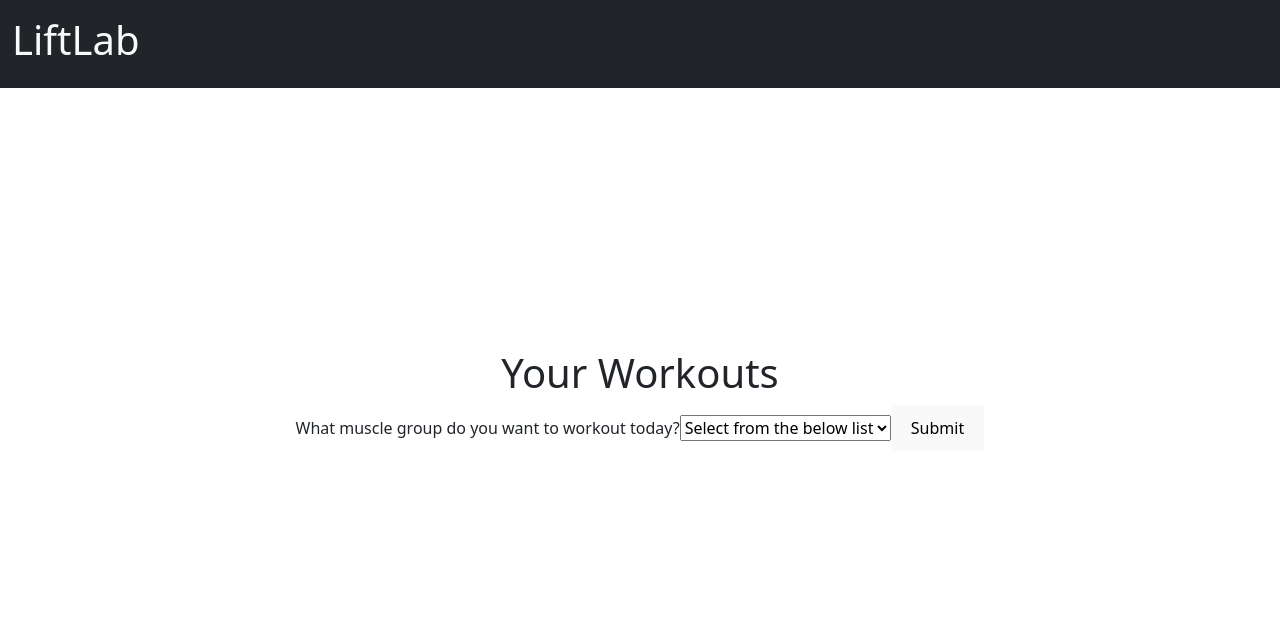
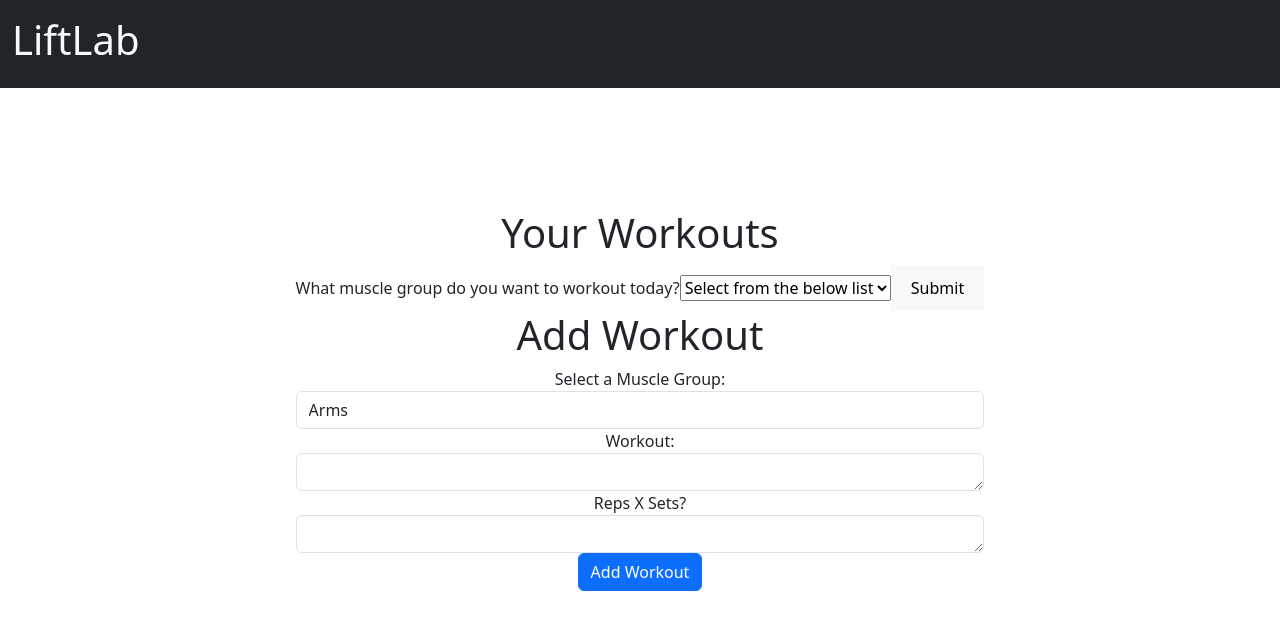
Before and after one commit to marielmetalios/liftlab, a React (Vite) app in the folder client/: page /FormPage in a window 1280 px wide. Shown: the top 630 px of the page. Built offline with nearby package versions, Linux system fonts and the light colour scheme.

Commit message:
form branch

```diff
--- a/client/src/components/form2.tsx
+++ b/client/src/components/form2.tsx
@@ -1,12 +1,25 @@
-import React from 'react';
+import React, {useState, FormEvent} from 'react';
 import 'bootstrap/dist/css/bootstrap.min.css';
 
+
 const Form2: React.FC = () => {
+
+  const [muscleGroup, setMuscleGroup] = useState('Arms');
+  const [equipment, setEquipment] = useState('');
+  const [repsSets, setRepsSets] = useState('');
+
+  const handleSubmit = (e: FormEvent) => {
+    e.preventDefault();
+    console.log('User submitted the form');
+    console.log('Muscle Group:', muscleGroup);
+    console.log('Equipment:', equipment);
+    console.log('Reps X Sets:', repsSets);
+  };
   return (
-    <form>
+    <form onSubmit={handleSubmit}>
       <div className="form-group">
         <label htmlFor="exampleFormControlSelect1">Select a Muscle Group:</label>
-        <select className="form-control" id="exampleFormControlSelect1">
+        <select className="form-control" id="exampleFormControlSelect1" value={muscleGroup} onChange={(e) => setMuscleGroup(e.target.value)}>
           <option>Arms</option>
           <option>Legs</option>
           <option>Chest</option>
@@ -15,12 +28,14 @@ const Form2: React.FC = () => {
         </select>
       </div>
       <div className="form-group">
-        <label htmlFor="equipmentTextarea">Equipment?</label>
+        <label htmlFor="equipmentTextarea">Workout:</label>
         <textarea
           className="form-control"
           id="equipmentTextarea"
           rows={1}
           required
+          value={equipment}
+          onChange={(e) => setEquipment(e.target.value)}
         ></textarea>
         <div className="invalid-tooltip">
           Please provide a value.
@@ -33,6 +48,8 @@ const Form2: React.FC = () => {
           id="repsSetsTextarea"
           rows={1}
           required
+          value={repsSets}
+          onChange={(e) => setRepsSets(e.target.value)}
         ></textarea>
         <div className="invalid-tooltip">
           Please provide a value.
--- a/client/src/pages/FormPage.tsx
+++ b/client/src/pages/FormPage.tsx
@@ -1,4 +1,5 @@
 import MuscleGroupForm from "../components/form1";
+import Form2 from "../components/form2";
 
 
 const FormPage = () => {
@@ -6,6 +7,8 @@ const FormPage = () => {
       <div>
         <h1>Your Workouts</h1>
         <MuscleGroupForm />
+        <h1>Add Workout</h1>
+        <Form2 />
       </div>
     );
   }
```
